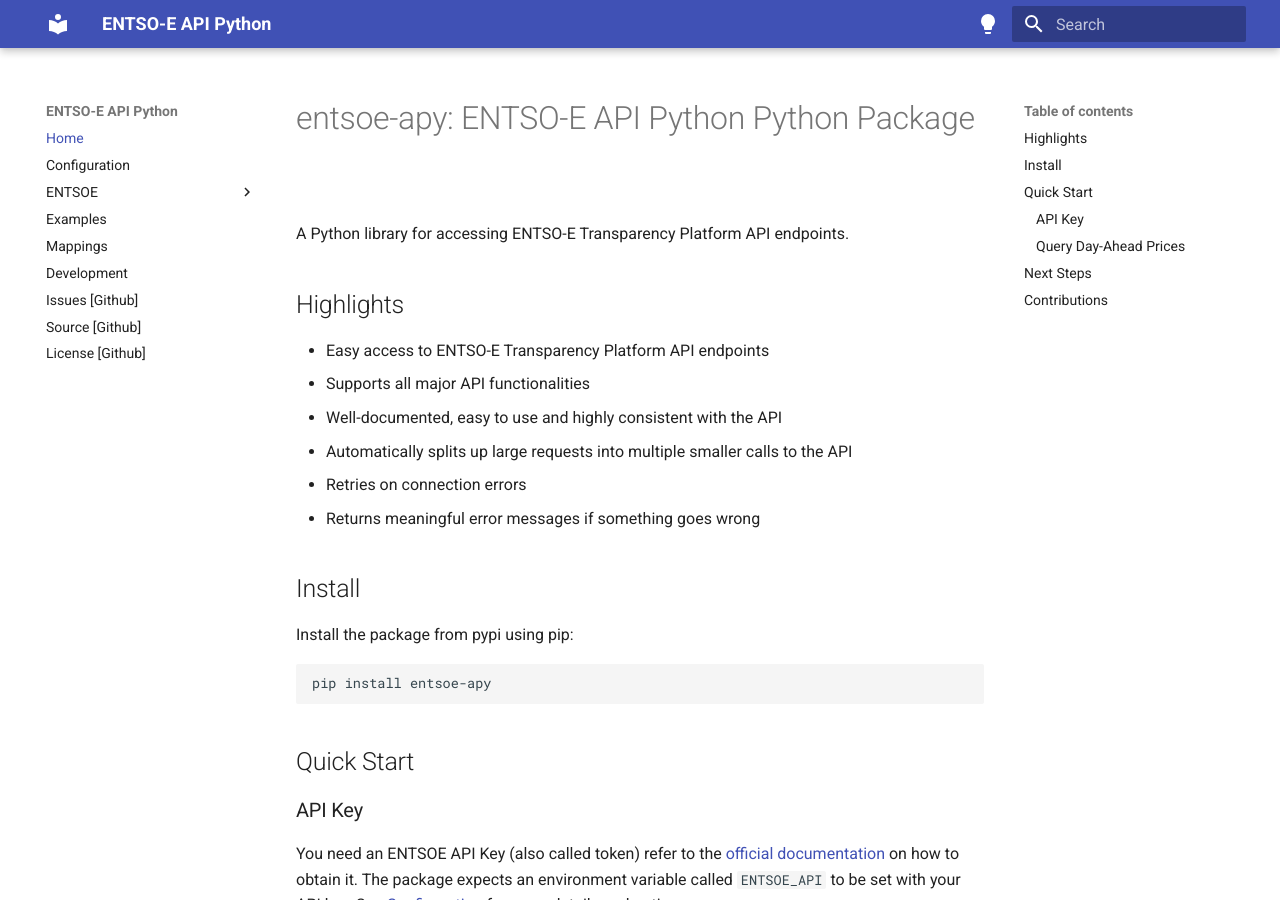
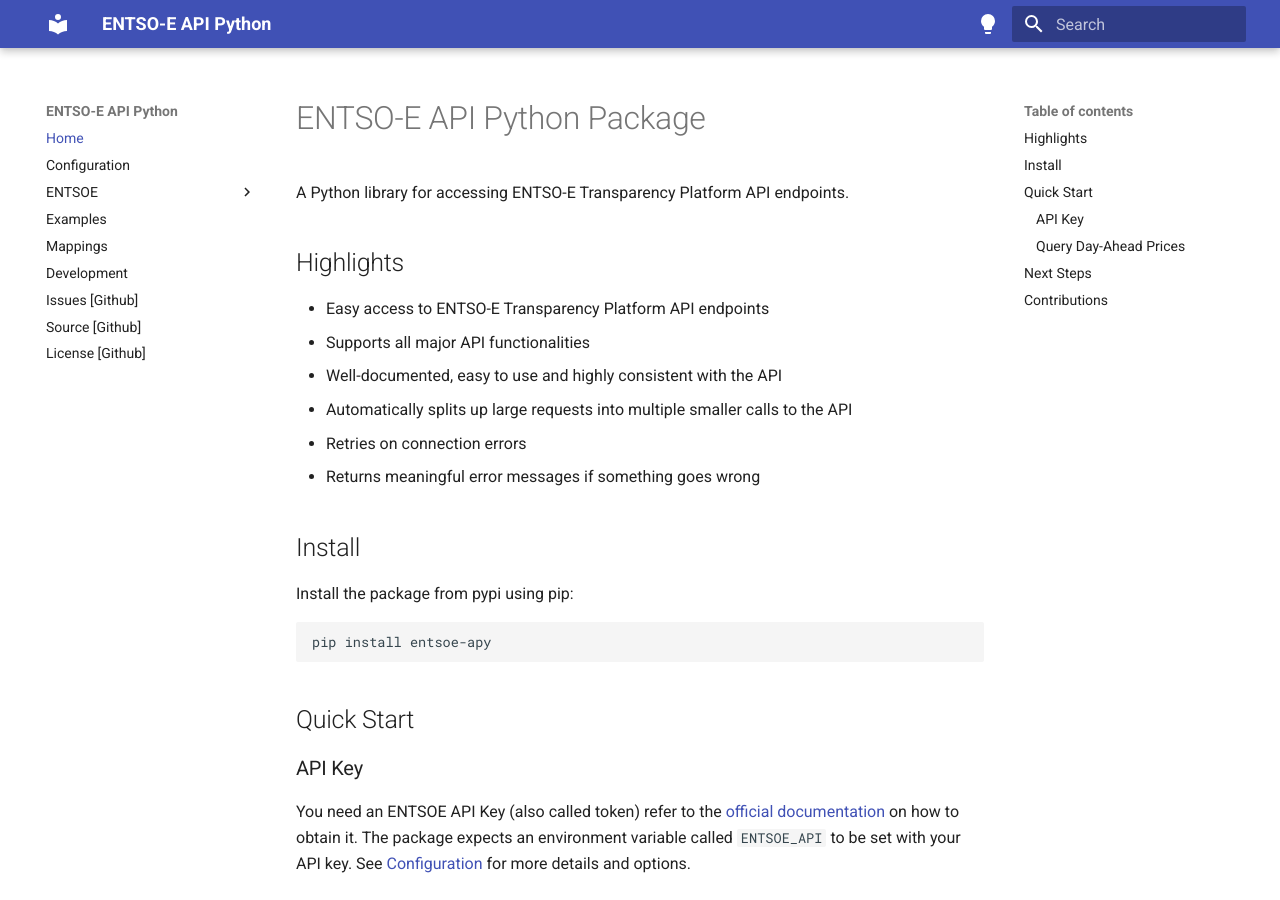
Before and after one commit to BerriJ/entsoe-apy, an MkDocs documentation site: the page built from docs/index.md, in a window 1280 px wide and 900 px high. Built offline with MkDocs 1.6.1 and Material for MkDocs 9.7.7, drawn with Linux system fonts in a browser that asks for light colours.

```diff
--- a/docs/index.md
+++ b/docs/index.md
@@ -1,4 +1,4 @@
-# entsoe-apy: ENTSO-E API Python Python Package
+# ENTSO-E API Python Package
 
 A Python library for accessing ENTSO-E Transparency Platform API endpoints.
 
```
Also changed, not shown: README.md (+1 -1 lines).
